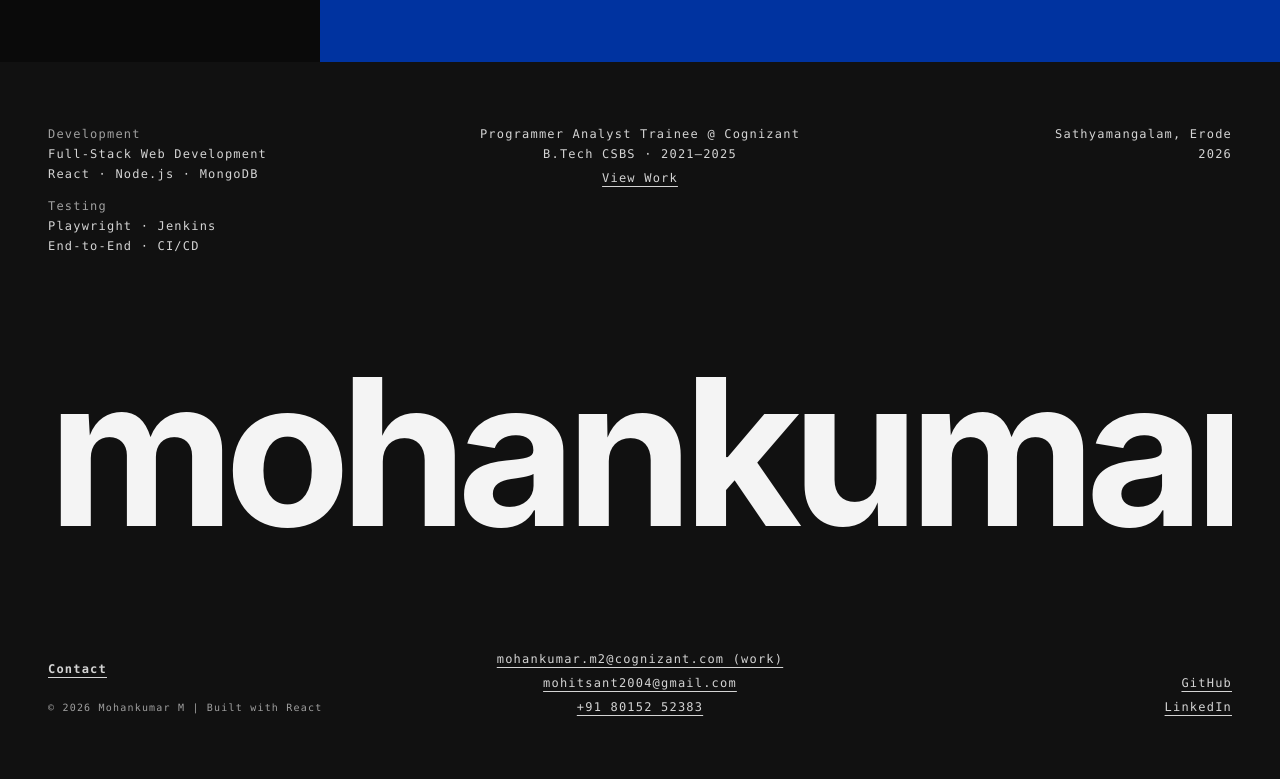
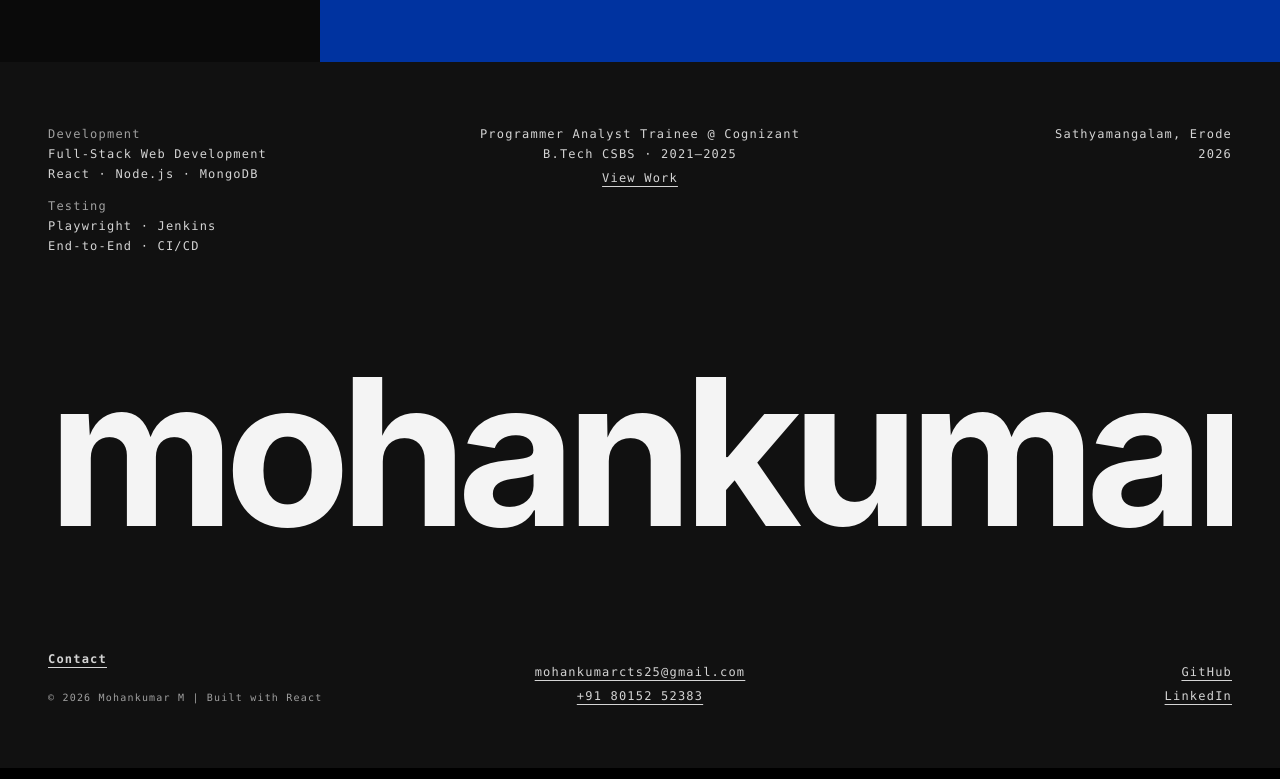
Before and after one commit to MOHANKUMAR-M25/My_Portfolio, a React (Vite) app: page / in a window 1280 px wide. Shown: the part 5433-6212 px from the top of the page. Built offline with nearby package versions, Linux system fonts and the light colour scheme.

Commit message:
Update Footer.jsx

```diff
--- a/src/components/Footer.jsx
+++ b/src/components/Footer.jsx
@@ -46,13 +46,13 @@ const Footer = () => {
         </div>
 
         <div className="flex flex-col gap-2 md:items-center">
-          <a href="mailto:mohankumar.m2@cognizant.com" className="underline hover:text-white transition-colors underline-offset-4 decoration-1 lowercase">mohankumar.m2@cognizant.com (work)</a>
-          <a href="mailto:mohitsant2004@gmail.com" className="underline hover:text-white transition-colors underline-offset-4 decoration-1 lowercase">mohitsant2004@gmail.com</a>
+          {/* <a href="mailto:mohankumar.m2@cognizant.com" className="underline hover:text-white transition-colors underline-offset-4 decoration-1 lowercase">mohankumar.m2@cognizant.com (work)</a> */}
+          <a href="mailto:mohankumarcts25@gmail.com" className="underline hover:text-white transition-colors underline-offset-4 decoration-1 lowercase">mohankumarcts25@gmail.com</a>
           <a href="tel:+918015252383" className="underline hover:text-white transition-colors underline-offset-4 decoration-1">+91 80152 52383</a>
         </div>
 
         <div className="flex flex-col gap-2 md:items-end">
-          <a href="https://github.com/Mohankumar57" target="_blank" rel="noopener noreferrer" className="underline hover:text-white transition-colors underline-offset-4 decoration-1">GitHub</a>
+          <a href="https://github.com/MOHANKUMAR-M25" target="_blank" rel="noopener noreferrer" className="underline hover:text-white transition-colors underline-offset-4 decoration-1">GitHub</a>
           <a href="https://www.linkedin.com/in/mohankumar-m-617999229/" target="_blank" rel="noopener noreferrer" className="underline hover:text-white transition-colors underline-offset-4 decoration-1">LinkedIn</a>
         </div>
       </div>
```
